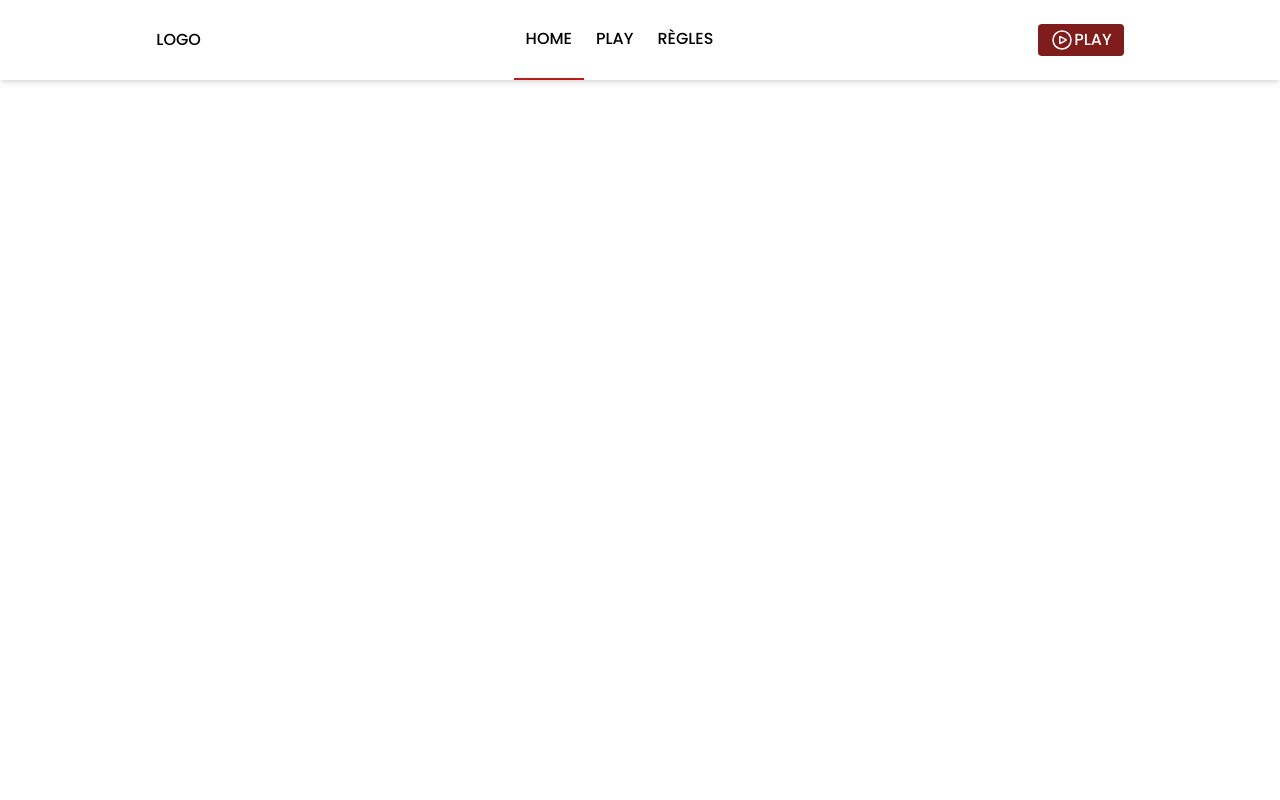
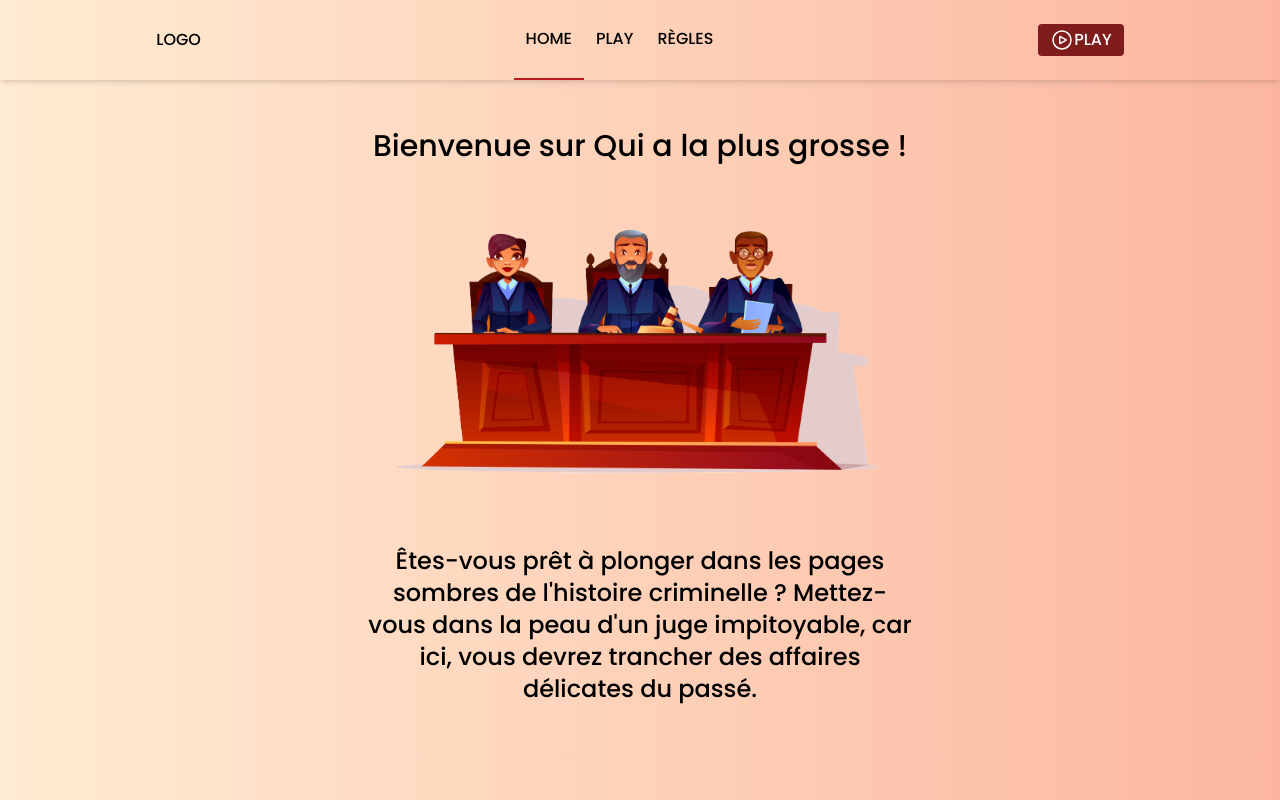
Before and after one commit to loic-lgm/the-biggest, a Next.js app: page / in a window 1280 px wide. Built offline with nearby package versions, Linux system fonts and the light colour scheme.

Commit message:
Add illustration + text

```diff
--- a/app/page.js
+++ b/app/page.js
@@ -1,7 +1,11 @@
 import Navbar from "@/components/navbar";
+import HomePage from "@/components/home_page";
 
 export default function Home() {
   return (
-    <Navbar/>
+    <>
+    <Navbar />
+    <HomePage />
+    </>
   )
 }
--- /dev/null
+++ b/components/home_page.js
@@ -0,0 +1,14 @@
+import JudgeImage from "./judge";
+import Presentation from "./presentation";
+
+import '../styles/home.css'
+
+export default function HomePage() {
+    return (
+      <div className="flex flex-col items-center">
+        <h1 className="text-3xl p-12">Bienvenue sur Qui a la plus grosse !</h1>
+        <JudgeImage />
+        <Presentation />
+      </div>
+    )
+  }
--- /dev/null
+++ b/components/judge.js
@@ -0,0 +1,15 @@
+import Image from 'next/image'
+import judgeImage from "/public/img/judge_court.png"
+
+export default function JudgeImage() {
+  return (
+    <div className="">
+      <Image
+        src={judgeImage}
+        width={500}
+        height={500}
+        alt="Picture of the author"
+      />
+    </div>
+  )
+}
--- /dev/null
+++ b/components/presentation.js
@@ -0,0 +1,10 @@
+/* eslint-disable react/no-unescaped-entities */
+export default function Presentation() {
+  return (
+    <div className="w-1/2">
+      <p className="text-2xl text-center p-12">
+        Êtes-vous prêt à plonger dans les pages sombres de l'histoire criminelle ? Mettez-vous dans la peau d'un juge impitoyable, car ici, vous devrez trancher des affaires délicates du passé.
+      </p>
+    </div>
+  )
+}
--- a/next.config.js
+++ /dev/null
@@ -1,4 +0,0 @@
-/** @type {import('next').NextConfig} */
-const nextConfig = {}
-
-module.exports = nextConfig
--- a/styles/globals.css
+++ b/styles/globals.css
@@ -1,3 +1,7 @@
 @tailwind base;
 @tailwind components;
 @tailwind utilities;
+
+body {
+    background-image: linear-gradient(to right, #ffecd2 0%, #fcb69f 100%);
+}
```
Also changed, not shown: styles/home.css (added, +8 -0 lines), public/img/judge_court.png (added).
